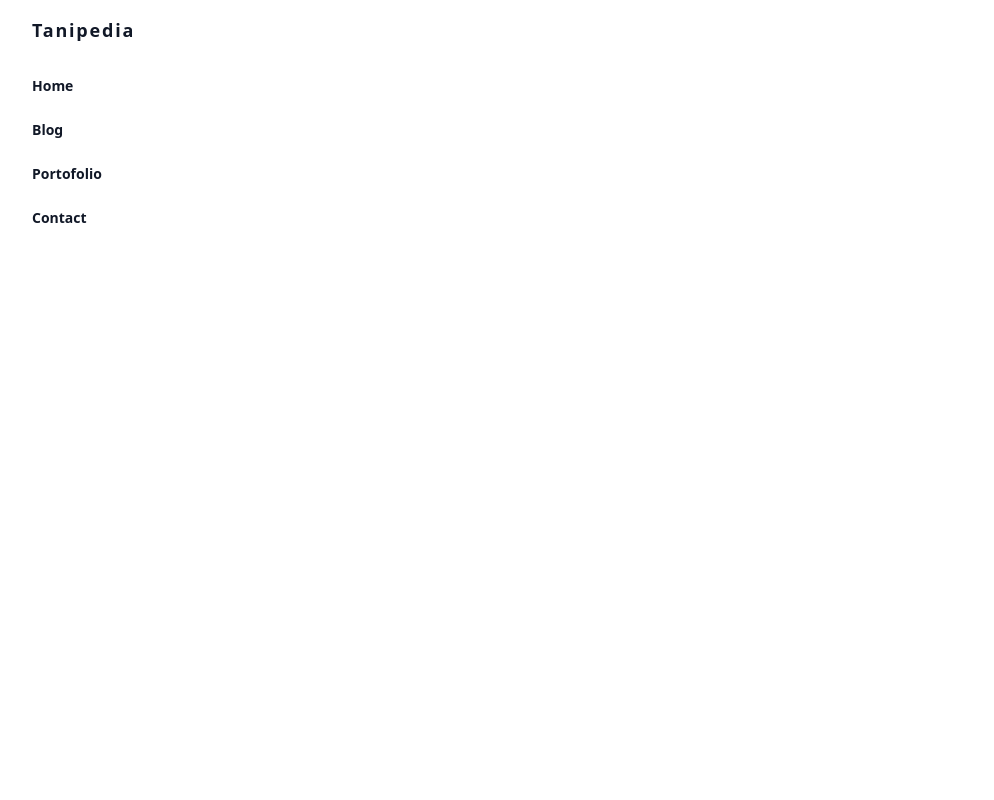
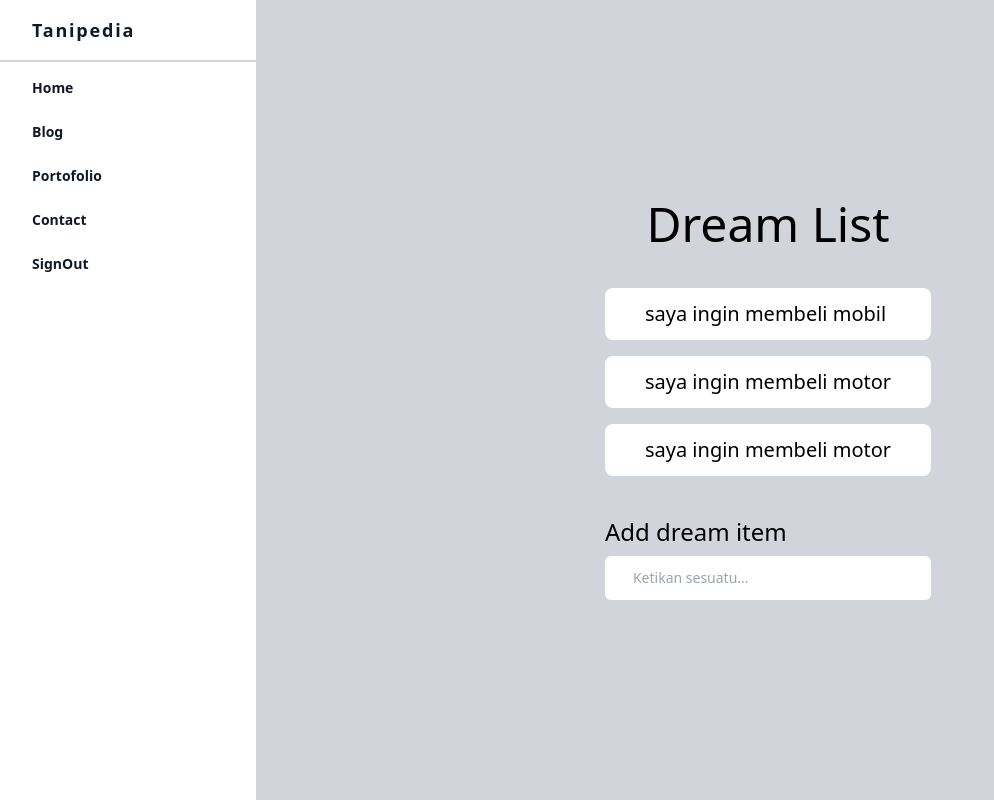
Before and after one commit to maulanairfanf/Learn-React, a React (Create React App) app: page /Home in a window 1280 px wide. Shown: the whole page, without its empty margins (0-994 px from the left). Built offline with nearby package versions, Linux system fonts and the light colour scheme.

Commit message:
add  routing

```diff
--- a/src/Routes.js
+++ b/src/Routes.js
@@ -1,21 +1,23 @@
 import React from "react";
-import {
-  BrowserRouter as Router,
-  Switch,
-  Route,
-} from "react-router-dom";
+import { BrowserRouter as Router, Switch, Route } from "react-router-dom";
 import Blog from "./component/Layout/Blog/Blog";
 import Contact from "./component/Layout/Contact/Contact";
 import Home from "./component/Layout/Home/Home";
 import Portofolio from "./component/Layout/Portofolio/Portofolio";
 import Sidebar from "./component/Sidebar/Sidebar";
+import Login from "./component/Layout/Login/Login";
 
 export const Routes = () => {
   return (
     <Router>
+      <Switch>
+        <Route exact path="/">
+          <Login />
+        </Route>
+        <Router>
           <Sidebar />
           <Switch>
-        <Route exact path="/">
+            <Route exact path="/Home">
               <Home />
             </Route>
             <Route path="/Contact">
@@ -29,6 +31,8 @@ export const Routes = () => {
             </Route>
           </Switch>
         </Router>
+      </Switch>
+    </Router>
   );
 };
 
--- /dev/null
+++ b/src/component/Layout/Home/Addform.jsx
@@ -0,0 +1,32 @@
+import { render } from "@testing-library/react";
+import React, { Component } from "react";
+
+class Addform extends Component {
+  state = { content: "" };
+  handleChange = (e) => {
+    this.setState({ content: e.target.value });
+  };
+  handleSubmit = (e) => {
+    e.preventDefault();
+    this.props.addItem(this.state);
+    this.setState({ content: "" });
+  };
+  render() {
+    return (
+      <div className="mt-10">
+        <form onSubmit={this.handleSubmit}>
+          <label className="text-black text-2xl">Add dream item</label>
+          <input
+            placeholder="Ketikan sesuatu..."
+            className="focus:outline-none focus:ring-2 focus:ring-gray-400 focus:border-transparent block w-full pl-7 pr-12 sm:text-sm border-gray-300 rounded-md py-3 text-5xl mt-2"
+            type="text"
+            onChange={this.handleChange}
+            value={this.state.content}
+          />
+        </form>
+      </div>
+    );
+  }
+}
+
+export default Addform;
--- /dev/null
+++ b/src/component/Layout/Home/App.jsx
@@ -0,0 +1,36 @@
+import React, { Component } from "react";
+import Item from "./Items";
+import Data from "../../../store/Data.json";
+import Addform from "./Addform";
+class App extends Component {
+  state = {
+    items: Data,
+  };
+  deleteItem = (id) => {
+    const items = this.state.items.filter((item) => {
+      return item.id !== id;
+    });
+    // console.log(items);
+
+    this.setState({
+      items,
+    });
+  };
+  addItem = (item) => {
+    item.id = Math.random();
+    let items = [...this.state.items, item];
+    this.setState({ items });
+  };
+
+  render() {
+    return (
+      <div className="App">
+        <h1 className="text-5xl mb-10 text-center">Dream List</h1>
+        <Item items={this.state.items} deleteItem={this.deleteItem} />
+        <Addform addItem={this.addItem} />
+      </div>
+    );
+  }
+}
+
+export default App;
--- a/src/component/Layout/Home/Home.jsx
+++ b/src/component/Layout/Home/Home.jsx
@@ -1,10 +1,14 @@
 import React from "react";
+import App from "./App";
+// import Item from "./Items";
+// import Data from "../../../store/Data.json";
 
 export const Home = () => {
   return (
     <div className="w-full bg-gray-300">
       <div className="flex h-full justify-center items-center">
-        <h1>This is HomePage</h1>
+        {/* <h1>{this.state.todos}</h1> */}
+        <App />
       </div>
     </div>
   );
--- /dev/null
+++ b/src/component/Layout/Home/Items.jsx
@@ -0,0 +1,35 @@
+import React from "react";
+
+export const Items = ({ items, deleteItem }) => {
+  const itemList = items.length ? (
+    items.map((item) => {
+      return (
+        <div
+          key={item.id}
+          className="border-indigo-600 px-10 py-3 mt-4 bg-white rounded-lg"
+        >
+          <h1
+            onClick={() => {
+              deleteItem(item.id);
+            }}
+            className="text-xl"
+          >
+            {item.content}
+          </h1>
+        </div>
+      );
+    })
+  ) : (
+    <p className="border-indigo-600 px-10 py-3 mt-4 bg-white rounded-lg text-center">
+      Dream List is nothing
+    </p>
+  );
+
+  return (
+    <div>
+      <h1>{itemList}</h1>
+    </div>
+  );
+};
+
+export default Items;
--- /dev/null
+++ b/src/component/Layout/Login/Login.jsx
@@ -0,0 +1,13 @@
+import React from "react";
+import { BrowserRouter as Router, Switch, Route, Link } from "react-router-dom";
+
+const Login = () => {
+  return (
+    <div>
+      <h1>this is from login</h1>
+      <Link to="/Home">login</Link>
+    </div>
+  );
+};
+
+export default Login;
--- a/src/component/Sidebar/Item.jsx
+++ b/src/component/Sidebar/Item.jsx
@@ -2,13 +2,13 @@ import React from "react";
 import SidebarData from "./SidebarData.json";
 import { BrowserRouter as Router, Switch, Route, Link } from "react-router-dom";
 
-
 const Item = () => {
   return (
     <div>
-      {SidebarData.map((item) => {
+      {SidebarData.map((item, i) => {
         return (
           <Link
+            key={i}
             className="block px-4 py-2 mt-2 text-sm font-semibold text-gray-900 bg-transparent rounded-lg hover:text-gray-900 focus:text-gray-900 hover:bg-gray-200 focus:bg-gray-200 focus:outline-none focus:shadow-outline"
             to={item.path}
           >
--- a/src/component/Sidebar/Sidebar.jsx
+++ b/src/component/Sidebar/Sidebar.jsx
@@ -7,7 +7,7 @@ export const SideBar = () => {
   return (
     <div>
       <div className="flex flex-col w-full md:w-64 text-gray-700 bg-white dark-mode:text-gray-200 dark-mode:bg-gray-800 flex-shrink-0">
-        <div className="flex-shrink-0 px-8 py-4 flex flex-row items-center justify-between">
+        <div className="flex-shrink-0 px-8 py-4 flex flex-row items-center justify-between border-b-2 border-gray-300">
           <a
             href="#"
             className="text-lg font-semibold tracking-widest text-gray-900 rounded-lg dark-mode:text-white focus:outline-none focus:shadow-outline"
@@ -29,9 +29,7 @@ export const SideBar = () => {
               ></path>
               <path
                 className={active ? "hidden" : ""}
-                fill-rule="evenodd"
                 d="M4.293 4.293a1 1 0 011.414 0L10 8.586l4.293-4.293a1 1 0 111.414 1.414L11.414 10l4.293 4.293a1 1 0 01-1.414 1.414L10 11.414l-4.293 4.293a1 1 0 01-1.414-1.414L8.586 10 4.293 5.707a1 1 0 010-1.414z"
-                clip-rule="evenodd"
               ></path>
             </svg>
           </button>
--- a/src/component/Sidebar/SidebarData.json
+++ b/src/component/Sidebar/SidebarData.json
@@ -1,7 +1,7 @@
 [
   {
     "title": "Home",
-    "path": "/"
+    "path": "/Home"
   },
   {
     "title": "Blog",
@@ -14,5 +14,9 @@
   {
     "title": "Contact",
     "path": "/Contact"
+  },
+  {
+    "title": "SignOut",
+    "path": "/"
   }
 ]
--- /dev/null
+++ b/src/store/Data.json
@@ -0,0 +1,14 @@
+[
+  {
+    "id": 1,
+    "content": "saya ingin membeli mobil"
+  },
+  {
+    "id": 2,
+    "content": "saya ingin membeli motor"
+  },
+  {
+    "id": 3,
+    "content": "saya ingin membeli motor"
+  }
+]
```
Also changed, not shown: 1 other file (tests, documents, lock files or other folders). Lines whose indentation alone changed are shown as unchanged.
